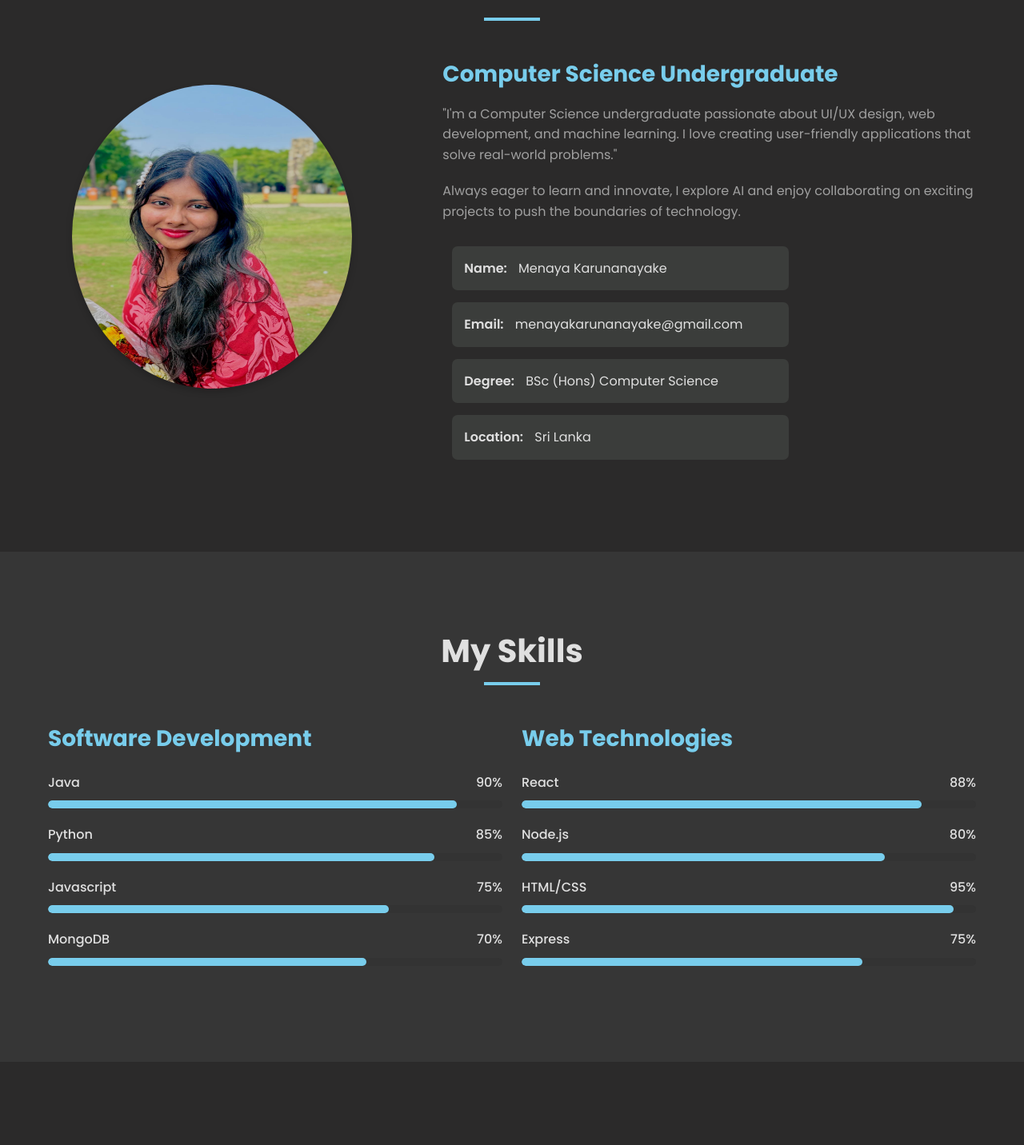
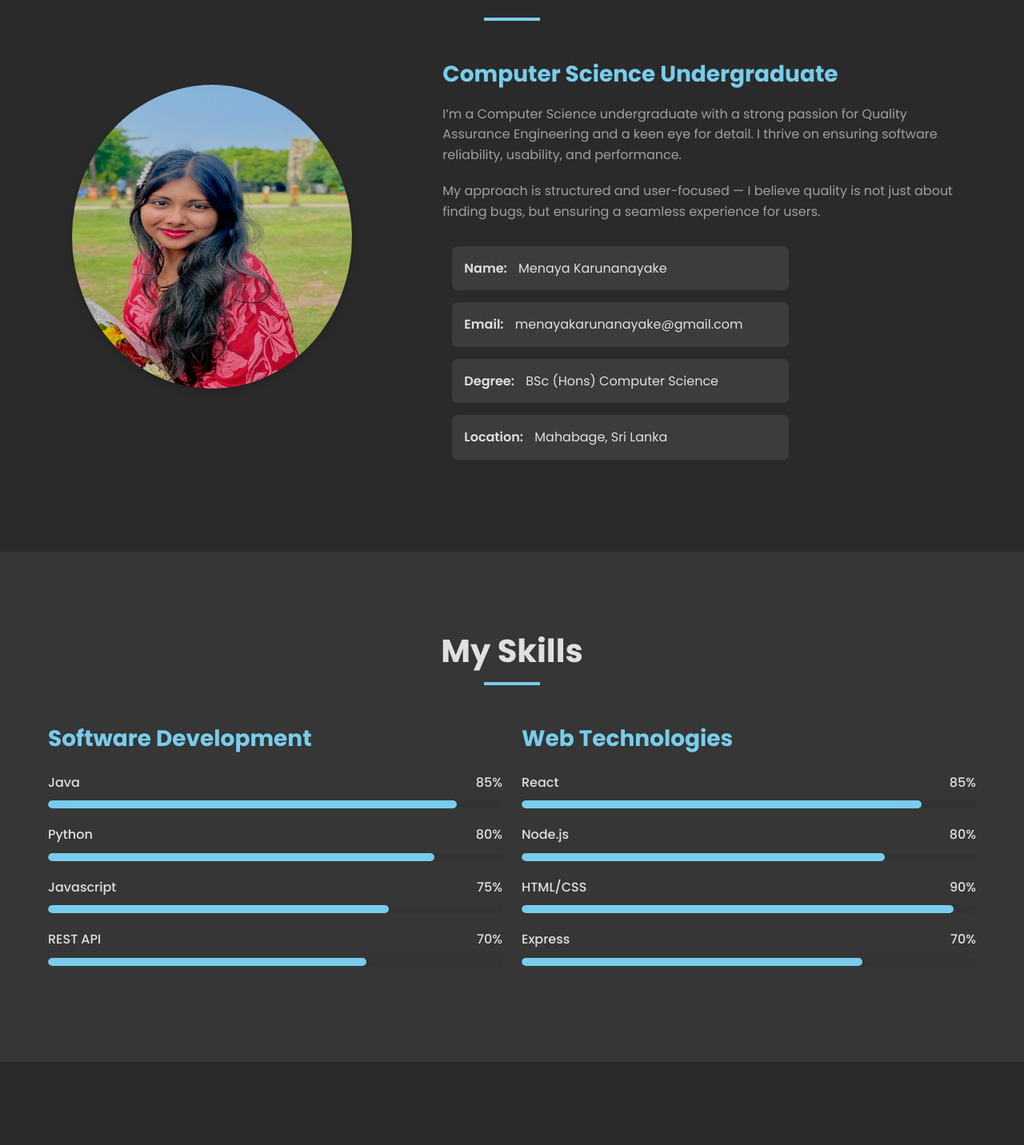
Before and after one commit to menaya31/Portforlio, a React (Vite) app: page / in a window 1280 px wide. Shown: the part 941-2373 px from the top of the page at 80% size. Built offline with nearby package versions, Linux system fonts and the light colour scheme.

Commit message:
Updated content

```diff
--- a/src/Portfolio.jsx
+++ b/src/Portfolio.jsx
@@ -289,12 +289,12 @@ const [formData, setFormData] = useState({
               <div className="about-content">
                 <h3>Computer Science Undergraduate</h3>
                 <p>
-                "I'm a Computer Science undergraduate passionate about UI/UX design, web development, and machine
-                learning. I love creating user-friendly applications that solve real-world problems."
+                I’m a Computer Science undergraduate with a strong passion for Quality Assurance Engineering and
+                 a keen eye for detail. I thrive on ensuring software reliability, usability, and performance.
                 </p>
                 <p>
-                Always eager to learn and innovate, I explore AI and enjoy collaborating on exciting projects to
-                 push the boundaries of technology.
+                 My approach is structured and user-focused — I believe quality is not just about finding bugs,
+                  but ensuring a seamless experience for users.
                 </p>
                 <div className="personal-info">
                   <div className="row">
@@ -311,7 +311,7 @@ const [formData, setFormData] = useState({
                         <span>Degree:</span> BSc (Hons) Computer Science
                       </div>
                       <div className="info-item">
-                        <span>Location:</span> Sri Lanka
+                        <span>Location:</span> Mahabage, Sri Lanka
                       </div>
                     </div>
                   </div>
@@ -336,7 +336,7 @@ const [formData, setFormData] = useState({
                 <div className="skill-item">
                   <div className="skill-name">
                     <span>Java</span>
-                    <span>90%</span>
+                    <span>85%</span>
                   </div>
                   <div className="progress">
                     <div className="progress-bar" style={{ width: "90%" }}></div>
@@ -345,7 +345,7 @@ const [formData, setFormData] = useState({
                 <div className="skill-item">
                   <div className="skill-name">
                     <span>Python</span>
-                    <span>85%</span>
+                    <span>80%</span>
                   </div>
                   <div className="progress">
                     <div className="progress-bar" style={{ width: "85%" }}></div>
@@ -362,7 +362,7 @@ const [formData, setFormData] = useState({
                 </div>
                 <div className="skill-item">
                   <div className="skill-name">
-                    <span>MongoDB</span>
+                    <span>REST API</span>
                     <span>70%</span>
                   </div>
                   <div className="progress">
@@ -377,7 +377,7 @@ const [formData, setFormData] = useState({
                 <div className="skill-item">
                   <div className="skill-name">
                     <span>React</span>
-                    <span>88%</span>
+                    <span>85%</span>
                   </div>
                   <div className="progress">
                     <div className="progress-bar" style={{ width: "88%" }}></div>
@@ -395,7 +395,7 @@ const [formData, setFormData] = useState({
                 <div className="skill-item">
                   <div className="skill-name">
                     <span>HTML/CSS</span>
-                    <span>95%</span>
+                    <span>90%</span>
                   </div>
                   <div className="progress">
                     <div className="progress-bar" style={{ width: "95%" }}></div>
@@ -404,7 +404,7 @@ const [formData, setFormData] = useState({
                 <div className="skill-item">
                   <div className="skill-name">
                     <span>Express</span>
-                    <span>75%</span>
+                    <span>70%</span>
                   </div>
                   <div className="progress">
                     <div className="progress-bar" style={{ width: "75%" }}></div>
@@ -430,6 +430,8 @@ const [formData, setFormData] = useState({
           </div>
           <div className="row">
             <div className="col-md-4 mb-4">
+
+
               <div className="project-card">
 
                 <img src="/chatbotimg.png" alt="Project Image" className="project-img" />
@@ -549,9 +551,9 @@ const [formData, setFormData] = useState({
               <div className="timeline-content right">
                 <h3>Data Entry Clerk</h3>
                 <h4>Paint Master Lanka (Pvt) Ltd</h4>
-                <p className="timeline-date">2022 - 2023</p>
+                <p className="timeline-date">2024 - 2025</p>
                 <p>
-                Worked as a Data Entry Clerk, gaining skills in data management, accuracy, and proficiency with
+                Worked as an Office and Reporting Assistant, gaining skills in data management, accuracy, and proficiency with
                 tools like Excel.
                 </p>
               </div>
@@ -572,8 +574,8 @@ const [formData, setFormData] = useState({
               <div className="timeline-dot"></div>
               <div className="timeline-content right">
                 <h3>Diploma in English</h3>
-                <h4>British Council</h4>
-                <p className="timeline-date">2022-2023</p>
+                <h4>ICBT Campus</h4>
+                <p className="timeline-date">2023-2024</p>
                 <p>Completed a Diploma in English, enhancing communication and language skills for professional and
                  academic success.</p>
               </div>
```
